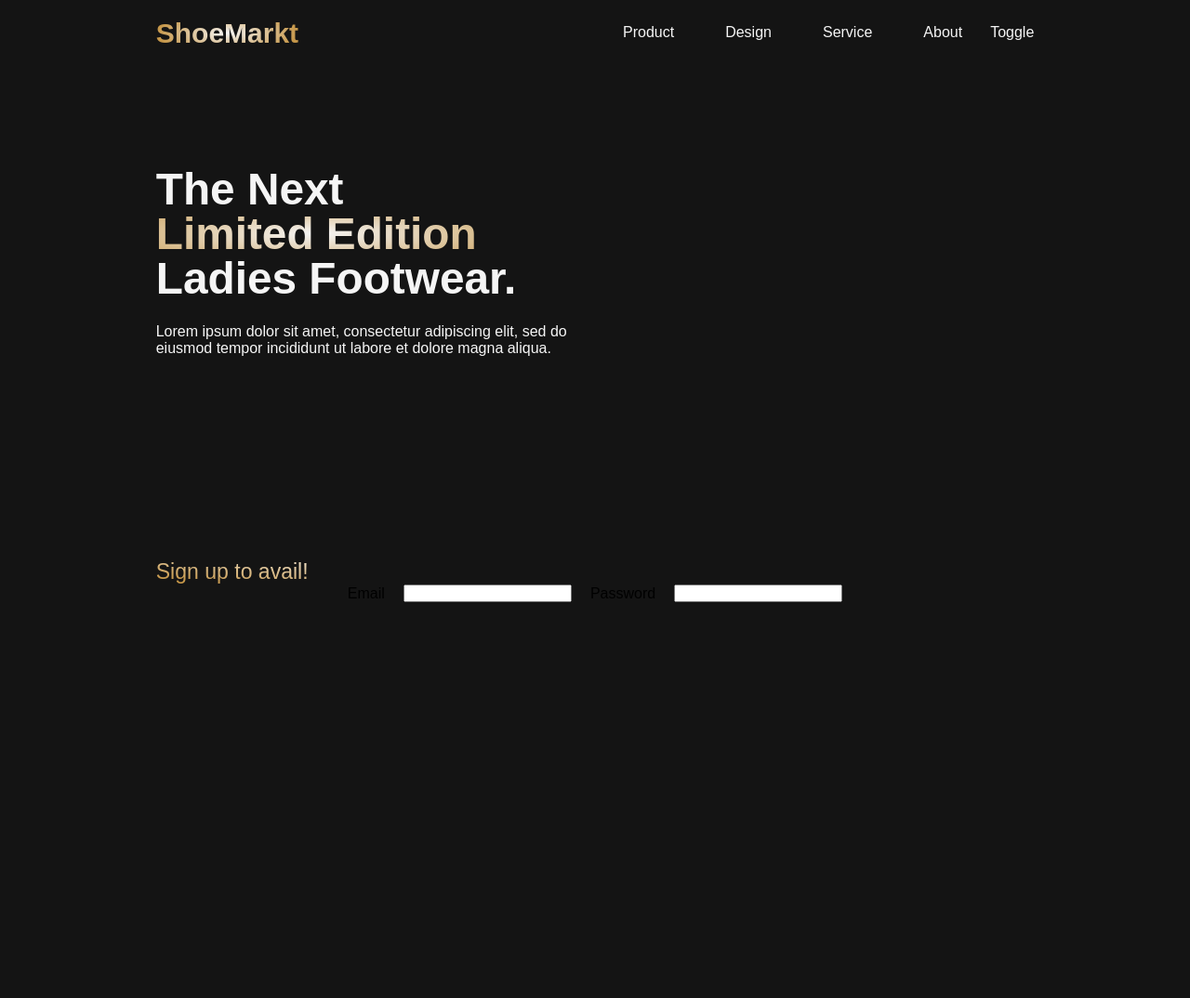
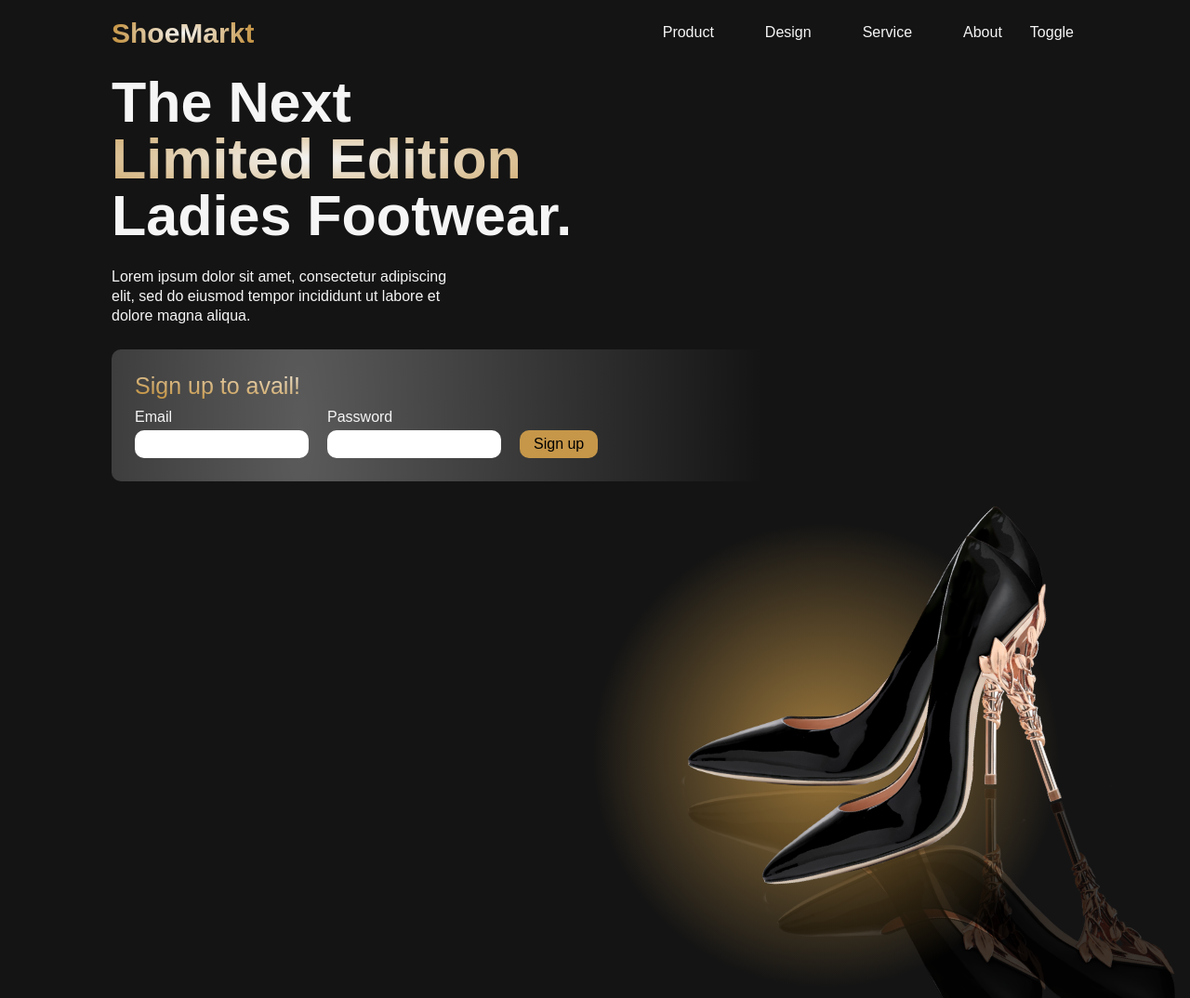
Before and after one commit to cvln/Shoe-Page, a plain HTML site: page index.html in a window 1280 px wide. Shown: the top 1074 px of the page at 93% size. Before the commit the page ends 800 px from the top, so only its background shows below. Drawn offline with Linux system fonts and the light colour scheme.

Commit message:
"Continue developing"

```diff
--- a/index.html
+++ b/index.html
@@ -29,29 +29,44 @@
 
    <main class="main">
       <div class="main-text">
+
          <h1 class="main-h1">
             The Next <br>
             <span class="main-h1-gradient">Limited Edition</span><br>
             Ladies Footwear.
          </h1>
+
          <p class="main-p">
             Lorem ipsum dolor sit amet, consectetur adipiscing elit, sed do eiusmod tempor incididunt ut labore et
             dolore magna aliqua.
          </p>
+
       </div>
 
       <div class="main-signup">
+
+         <div class="main-signup-h1">
             <h5>Sign up to avail!</h5>
-         <div class="main-input">
+         </div>
+
+         <div class="main-signup-input">
+            <div class="signup-input">
                <label for="Email">Email</label>
                <input type="text">
+            </div>
+
+            <div class="signup-input">
                <label for="Password">Password</label>
                <input type="text">
             </div>
+
+            <div class="signup-input">
+               <button>Sign up</button>
+            </div>
          </div>
 
-   </main>
-<!--
+      </div>
+
       <div class="main-image">
          <img class="image-1" src="images/heels-black.png" alt="heels">
          <img class="image-2" src="images/heels-black.png" alt="heels">
@@ -59,7 +74,8 @@
          <img class="image-4" src="images/heels-black.png" alt="heels">
          <div class="main-eclipse"></div>
       </div>
--->
+   </main>
+
 
 
 </body>
--- a/style.scss
+++ b/style.scss
@@ -13,50 +13,55 @@ $primary-colorFour: #D9D9D9;
 
 h1 {
    font-weight: 400;
-   font-size: 47.78px;
+   font-size: 3.815rem;
 }
 
 h2 {
    font-weight: 400;
-   font-size: 39.8px;
+   font-size: 3.052rem;
 }
 
 h3 {
    font-weight: 400;
-   font-size: 33.18px;
+   font-size: 2.441rem;
 }
 
 h4 {
    font-weight: 400;
-   font-size: 27.65px;
+   font-size: 1.953rem;
 }
 
 h5 {
    font-weight: 400;
-   font-size: 23.04px;
+   font-size: 1.563rem;
 }
 
 h6 {
    font-weight: 400;
-   font-size: 19.2px;
+   font-size: 1.25rem;
+}
+
+p, button {
+   font-weight: 300;
+   font-size: 1rem;
 }
 
 body {
    overflow: hidden;
    font-family: $fonts;
    background-color: #141414;
-   // min-height: 100vh;
-   display: grid;
+   display: flex;
+   flex-direction: column;
    justify-content: center;
    align-items: center;
    gap: 10px;
-   margin: 0;
-   padding: 0;
+   padding: 0 120px;
 }
 
 .navbar {
-   display: grid;
-   grid-template-columns: 1fr 1fr;
+   display: flex;
+   flex-direction: row;
+   justify-content: space-between;
    align-items: center;
    width: 100%;
    height: 70px;
@@ -82,13 +87,19 @@ body {
 }
 
 .navbar-link {
-   display: grid;
-   grid-template-columns: auto auto auto auto auto;
+   display: flex;
+   justify-content: space-around;
    align-items: center;
+   // border: 1px skyblue solid;
    gap: 5px;
 }
 
+.navbar-link:last-child {
+   padding-right: 5px;
+}
+
 .navbar-link .navbar-li {
+   // border: 1px skyblue solid;
    list-style-type: none;
 }
 
@@ -106,19 +117,21 @@ body {
 }
 
 .main {
-   display: grid;
-   grid-template-rows: auto auto auto;
+   position: relative;
+   display: flex;
+   flex-direction: column;
+   gap: 25px;
    width: 100%;
    height: auto;
-   gap: 10px;
+   // border: 1px solid seashell;
 }
 
 .main .main-text {
-   display: grid;
-   grid-template-rows: 1fr 1fr;
+   display: flex;
+   flex-direction: column;
    align-items: baseline;
    gap: 25px;
-   padding: 100px 0px;
+   // padding: 100px 0px;
    // border: 1px solid seashell;
 }
 
@@ -130,8 +143,9 @@ body {
 }
 
 .main .main-p {
-   width: 450px;
+   width: 380px;
    color: $primary-colorTwo;
+   line-height: 1.3em;
    // border: 1px solid seashell;
 }
 
@@ -142,12 +156,69 @@ body {
    background-clip: text;
 }
 
+// section sign-up
+.main .main-signup {
+   display: flex;
+   flex-direction: column;
+   gap: 10px;
+   background: radial-gradient(47.85% 1353.38% at 19.54% 58.38%,
+               rgba(255, 255, 255, 0.3) 0%,
+               rgba(217, 217, 217, 0) 100%) /* warning: gradient uses a rotation that is not supported by CSS and may not behave as expected */;
+   border-radius: 10px;
+   padding: 25px;
+}
+
+.main .main-signup .main-signup-h1 h5 {
+   background: linear-gradient(186.45deg, #FFFFFF 54.69%, #C69749 94.94%);
+   -webkit-background-clip: text;
+   -webkit-text-fill-color: transparent;
+   background-clip: text;
+   // text-fill-color: transparent;
+}
+
+.main .main-signup .main-signup-input {
+   display: flex;
+   flex-direction: row;
+   justify-content: start;
+   align-items: center;
+   padding: 0px;
+   gap: 20px;
+}
+
+.main .main-signup .main-signup-input .signup-input {
+   display: flex;
+   flex-direction: column;
+   justify-content: center;
+   align-items: flex-start;
+   align-self: flex-end;
+   gap: 5px;
+   color: $primary-colorTwo;
+}
+
+.main .main-signup .main-signup-input .signup-input input {
+   width: auto;
+   height: 30px;
+   padding: 5px;
+   border-radius: 10px;
+   border: none;
+}
+
+.main .main-signup .main-signup-input .signup-input button {
+   width: auto;
+   height: 30px;
+   font-family: $fonts;
+   padding: 5px 15px;
+   border-radius: 10px;
+   border: none;
+   background-color: $primary-colorThree;
+}
+
 .main .main-image {
    display: flex;
    justify-content: center;
    align-items: center;
-   position: relative;
-   // border: 1px solid seashell;
+   position: absolute;
+   border: 1px solid seashell;
 }
 
 .main .main-image .main-eclipse {
@@ -160,7 +231,7 @@ body {
    right: 20px;
    z-index: -1;
 }
-
+/*
 .main .main-image img {
    width: 400px;
 
@@ -198,26 +269,3 @@ body {
    transform: rotate(-19.45deg) scaleY(-1);
    z-index: -2;
 }
-
-// section sign-up
-.main .main-signup {
-   display: flex;
-   flex-direction: column;
-}
-
-.main .main-signup h5 {
-   background: linear-gradient(186.45deg, #FFFFFF 54.69%, #C69749 94.94%);
-   -webkit-background-clip: text;
-   -webkit-text-fill-color: transparent;
-   background-clip: text;
-   text-fill-color: transparent;
-}
-
-.main .main-input {
-   display: flex;
-   flex-direction: row;
-   justify-content: center;
-   align-items: flex-end;
-   padding: 0px;
-   gap: 20px;
-}
```
Also changed, not shown: css/style.css, 1 other file. Lines whose indentation alone changed are shown as unchanged.
